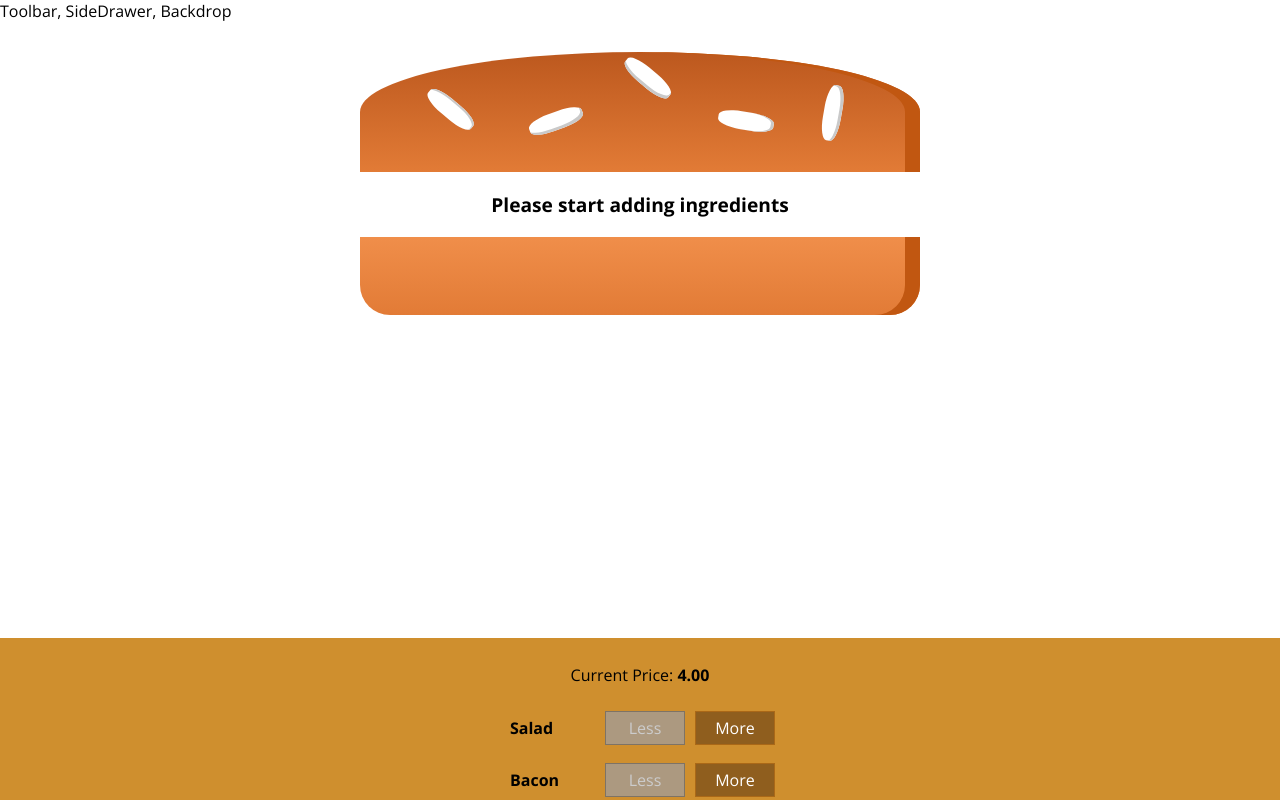
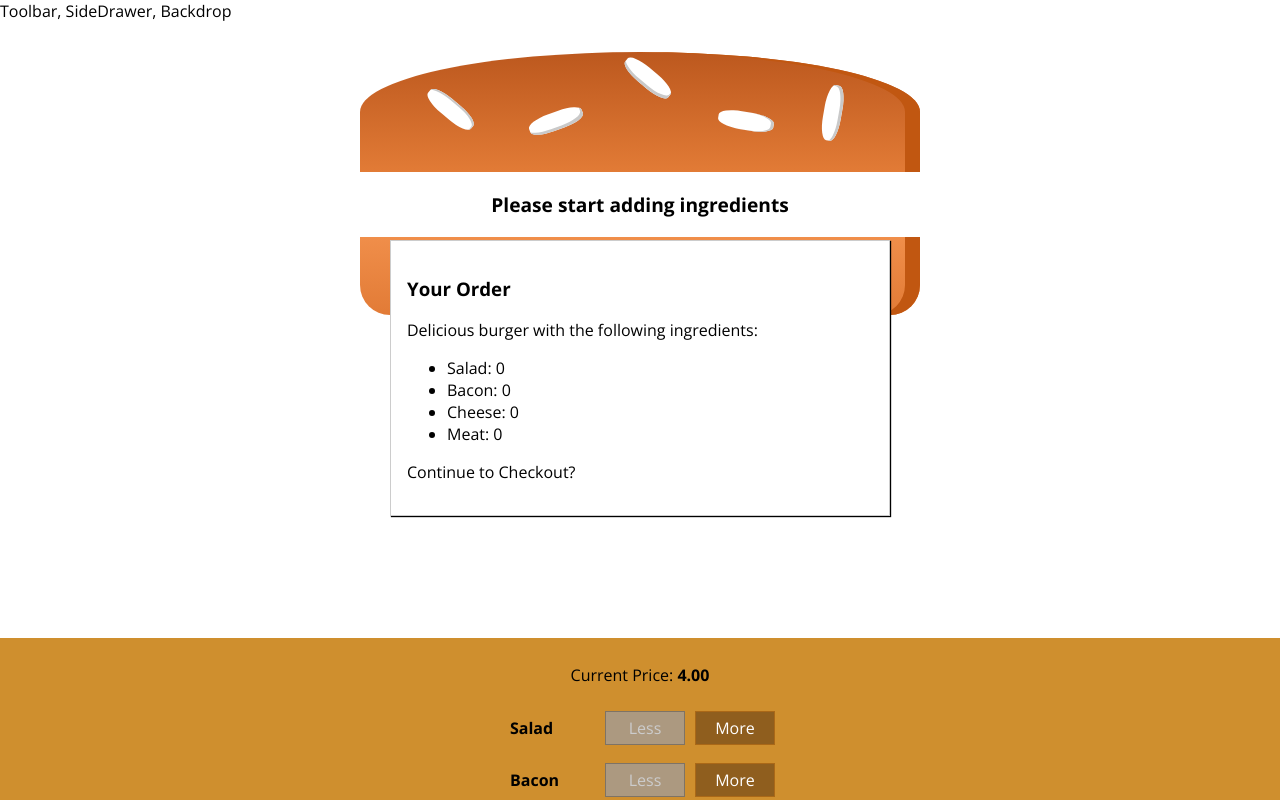
Before and after one commit to TowerGuy2909/reactBurgerBuilder, a React app in the folder reactburgerbuilder/: page / in a window 1280 px wide. Shown: the top 800 px of the page. Built offline with nearby package versions, Linux system fonts and the light colour scheme.

Commit message:
importing modal and ordersummary, returning them together

```diff
--- a/reactburgerbuilder/src/containers/BurgerBuilder/BurgerBuilder.js
+++ b/reactburgerbuilder/src/containers/BurgerBuilder/BurgerBuilder.js
@@ -3,6 +3,8 @@
 import Aux from '../../higherOrderComponents/Auxillary';
 import Burger from '../../components/Burger/Burger';
 import BuildControls from '../../components/Burger/BuildControls/BuildControls';
+import Modal from '../../components/UserInterface/Modal/Modal';
+import OrderSummary from '../../components/Burger/OrderSummary/OrderSummary';
 
 const INGREDIENT_PRICES = {
     salad:  0.5,
@@ -75,6 +77,9 @@
         }
         return(
             <Aux>
+                <Modal>
+                    <OrderSummary ingredients={this.state.ingredients} />
+                </Modal>
                 <Burger ingredients={this.state.ingredients}/>
                 <BuildControls
                 ingredientAdded={this.addIngredientHandler}
```
